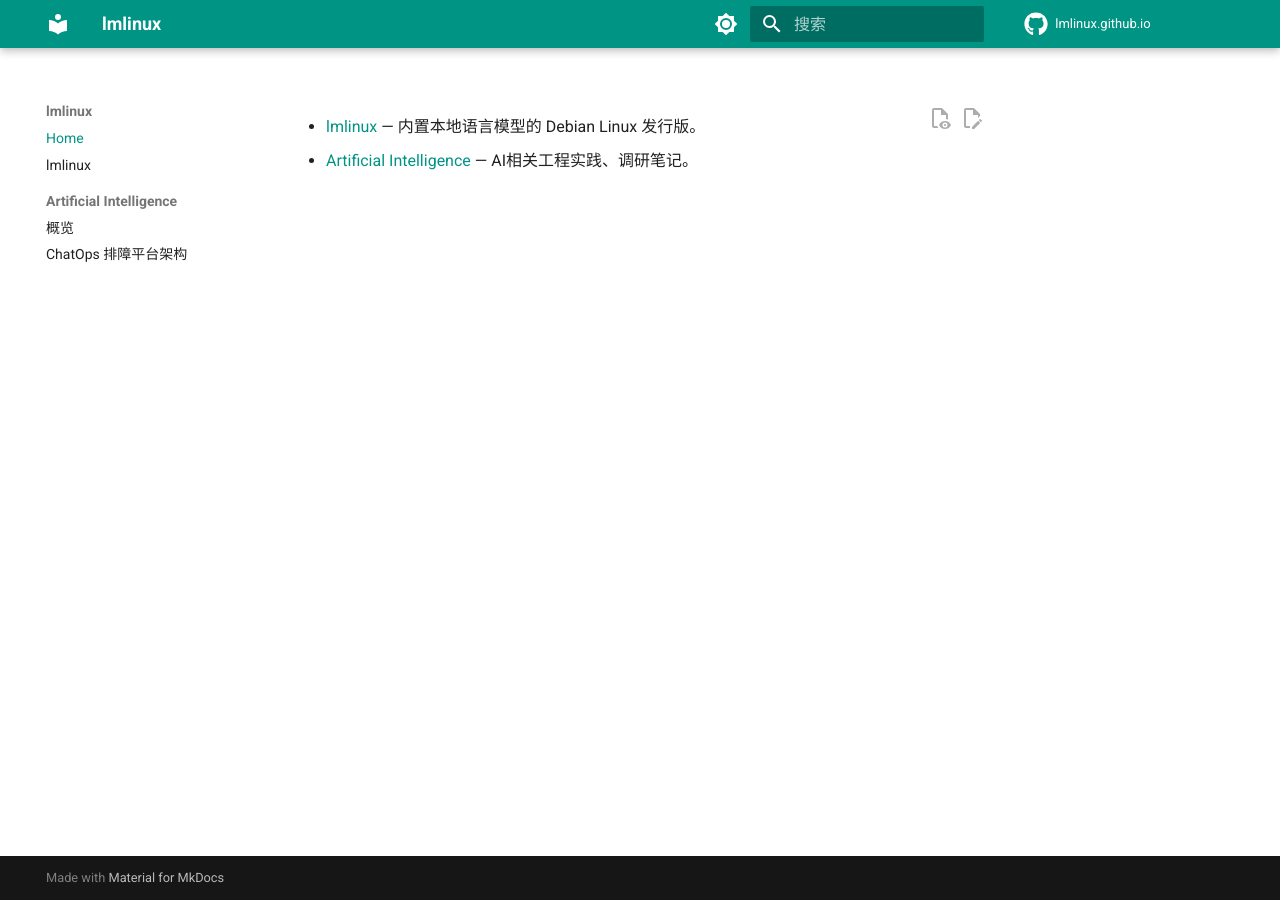
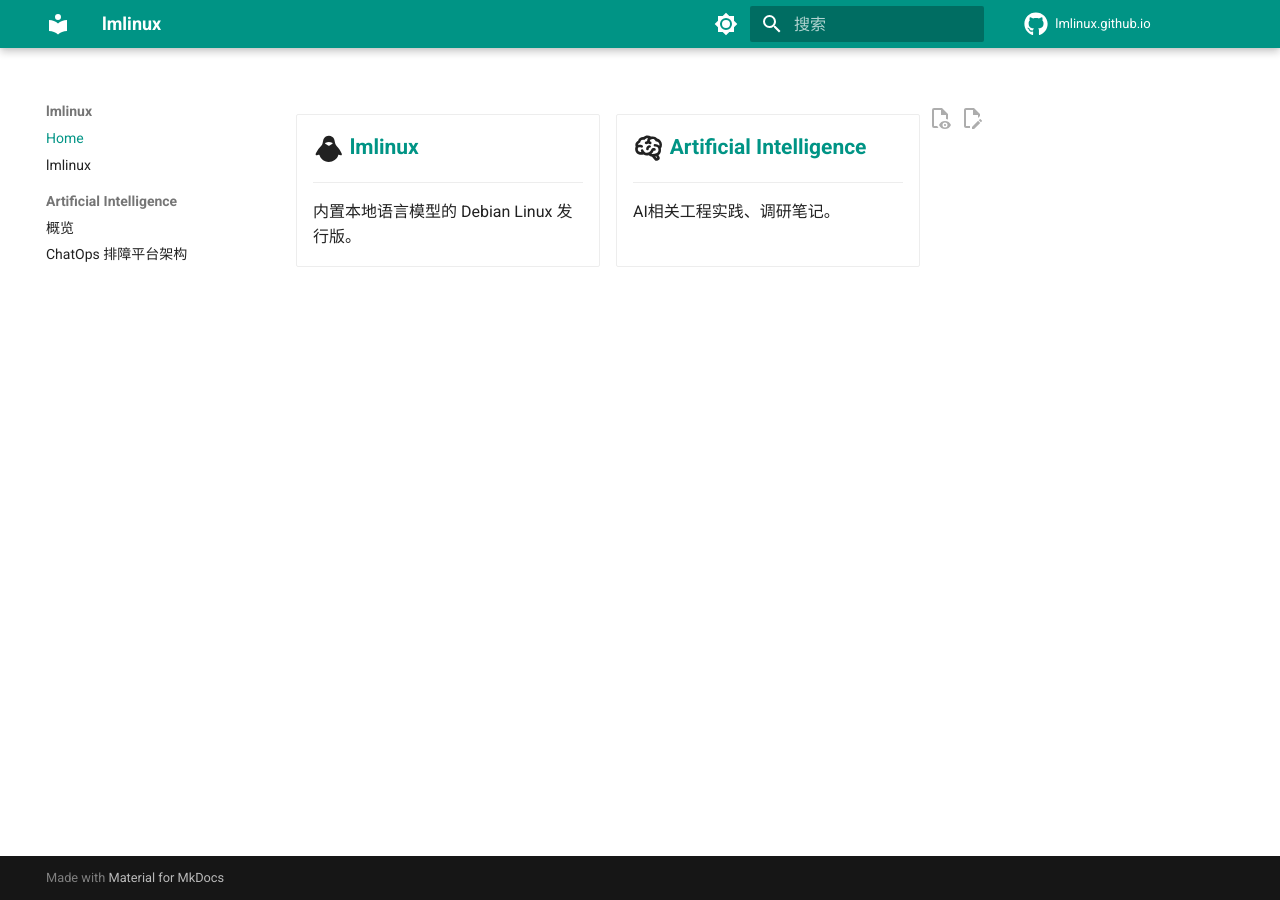
Before and after one commit to lmlinux/lmlinux.github.io, an MkDocs documentation site: the page built from docs/index.md, in a window 1280 px wide. Built offline with MkDocs 1.6.1 and Material for MkDocs 9.7.7, drawn with Linux system fonts in a browser that asks for light colours; comment, search, counter and statistics services are not loaded.

Commit message:
Homepage: present the two entries as side-by-side cards

```diff
--- a/docs/index.md
+++ b/docs/index.md
@@ -1,4 +1,17 @@
 <h1 hidden></h1>
 
-- [lmlinux](lmlinux/index.md) — 内置本地语言模型的 Debian Linux 发行版。
-- [Artificial Intelligence](ai/index.md) — AI相关工程实践、调研笔记。
+<div class="grid cards home-grid" markdown>
+
+-   :material-linux:{ .lg .middle } [**lmlinux**](lmlinux/index.md)
+
+    ---
+
+    内置本地语言模型的 Debian Linux 发行版。
+
+-   :material-brain:{ .lg .middle } [**Artificial Intelligence**](ai/index.md)
+
+    ---
+
+    AI相关工程实践、调研笔记。
+
+</div>
--- /dev/null
+++ b/docs/stylesheets/extra.css
@@ -0,0 +1,11 @@
+/* 根首页两入口目录：桌面并排、窄屏堆叠；标题略放大便于扫读 */
+.md-typeset .home-grid {
+  grid-template-columns: repeat(auto-fit, minmax(min(100%, 14rem), 1fr));
+  gap: .8rem;
+}
+.md-typeset .home-grid > ul > li {
+  padding: 1rem;
+}
+.md-typeset .home-grid > ul > li > p:first-child {
+  font-size: 1.05rem;
+}
--- a/mkdocs.yml
+++ b/mkdocs.yml
@@ -7,6 +7,9 @@ edit_uri: edit/main/docs/
 
 hooks:
   - hooks.py
+
+extra_css:
+  - stylesheets/extra.css
 
 theme:
   name: material
```
Also changed, not shown: README.md (+3 -2 lines).
